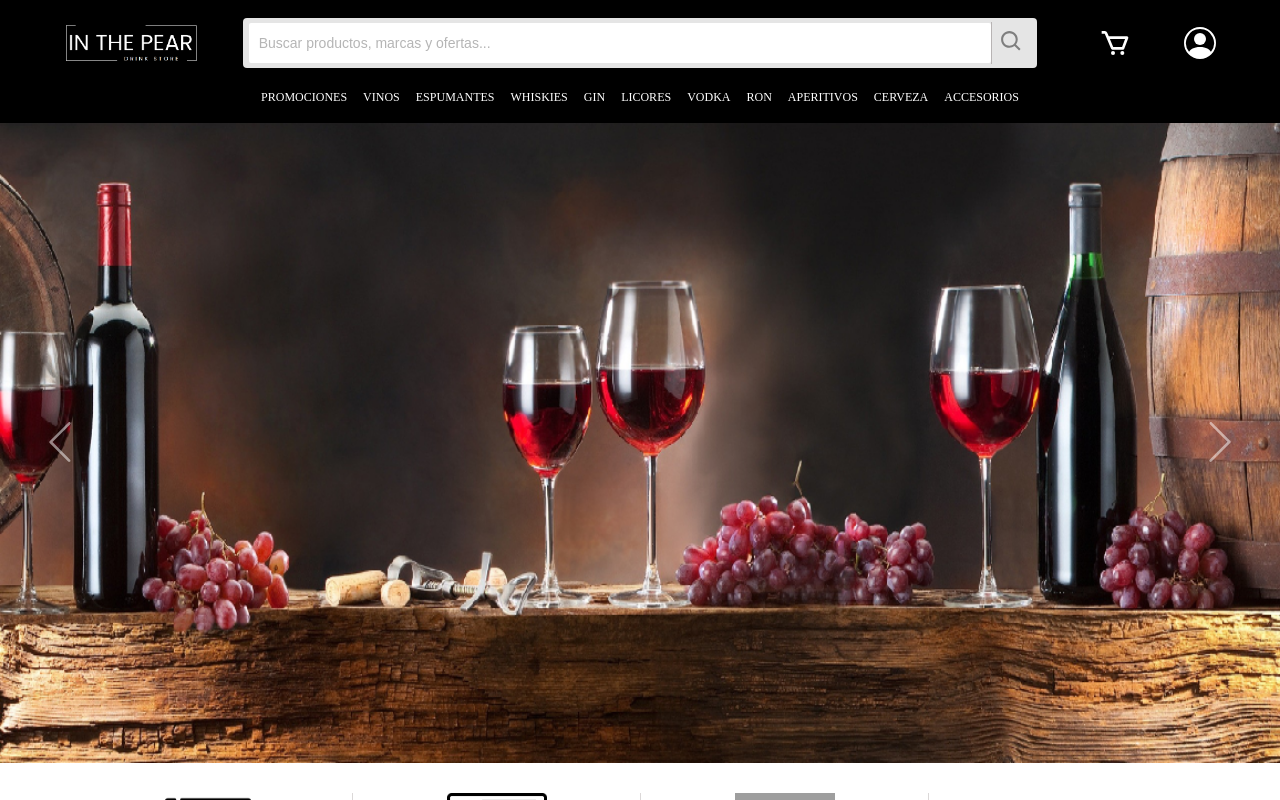
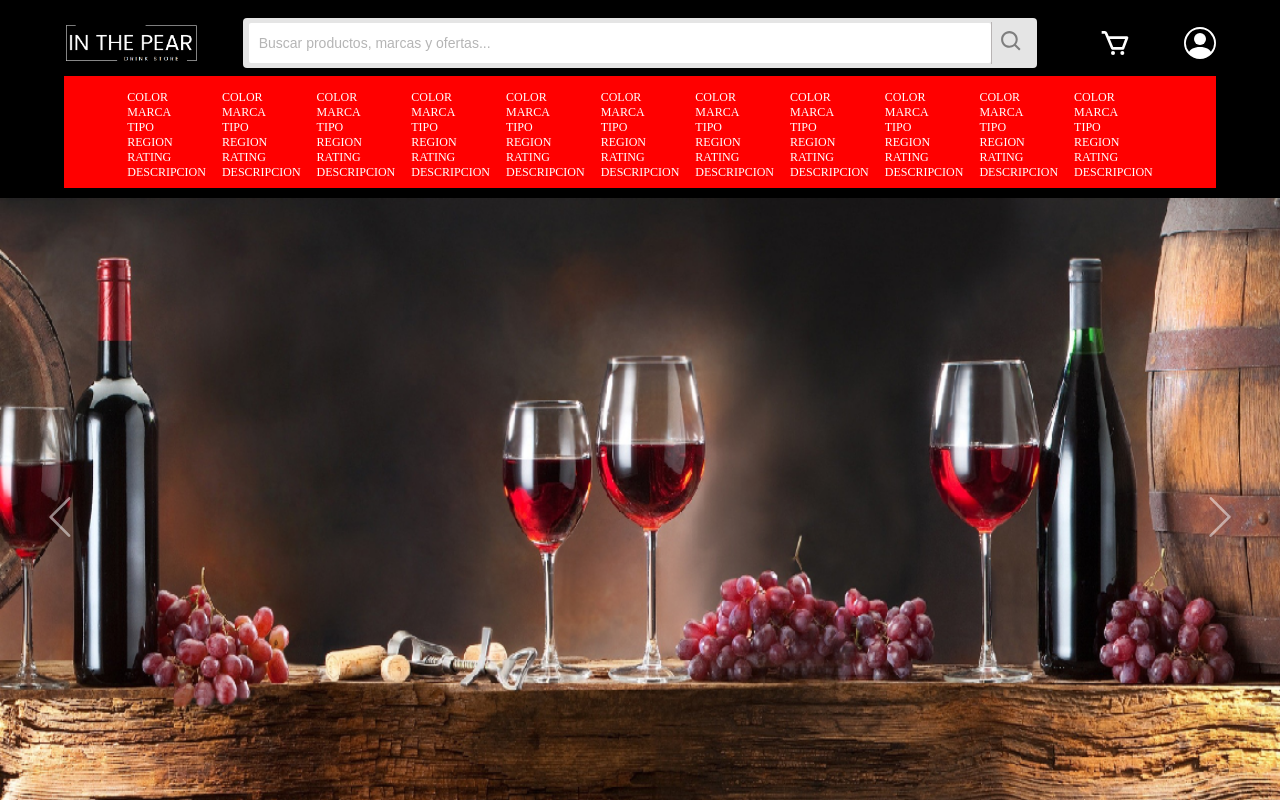
Before and after one commit to ttronge/inthepear, a React (Create React App) app in the folder front/: page / in a window 1280 px wide. Shown: the top 800 px of the page. Built offline with nearby package versions, Linux system fonts and the light colour scheme; grey boxes are pictures that could not be loaded.

Commit message:
progress in the task

```diff
--- a/front/src/Components/Header/index.jsx
+++ b/front/src/Components/Header/index.jsx
@@ -32,8 +32,6 @@ const Header = () => {
 
         </div>
 
-
-
       </nav>
       <MenuNav />
     </header>
--- a/front/src/Components/ItemMenu/index.jsx
+++ b/front/src/Components/ItemMenu/index.jsx
@@ -1,67 +1,36 @@
+import SubCat from '../SubCatMenuNav';
 import './styles.css';
 
-const ItemMenu = ({elementCat}) => {
-  // console.log(elementCat.childrens);
 
-  if (elementCat.childrens){
-    console.log('hola')
-  }
-
+const ItemMenu = ({ catMenu }) => {
+  // console.log(catMenu);
+  // console.log(catMenu.childrens)
+  const {childrens} = catMenu;
   return (
-    <>
-      <div className='item__menu'>
-        { elementCat.category }
-        <div className='subCatMenu'>hola</div>
-      </div>
-    </>
+    <div>
+      {
+        childrens.map( ( subName, index ) => {
+          return (
+            <p key={index}> {subName.subName} </p>
+            // <h1 key={index}>
+            //   { c.sabName }
+            // </h1>
+          )
+        } )
+      }
+    </div>
   )
-  // if (elementCat.childrens) {
-  //   return(
-  //     console.log('hola')
-  //     // <div className='item__menu'> { elementCat.category} {console.log('hola')} </div>
-  //   );
-  // } else {
-  //   return (
-  //   <div className='item__menu'> { elementCat.category} </div>
-  // );
-  // }
 
 };
 
 export default ItemMenu;
 
-//hover y si children en true activas clase css
-
-
-
-
-// import { useState } from "react"
-
-// export default function SidebarItem({item}){
-//     const [open, setOpen] = useState(false)
-
-
-//     if(item.childrens){
-//         return (
-//             <div className={open ? "sidebar-item open" : "sidebar-item"}>
-//                 <div className="sidebar-title">
-//                     <span>
-//                         { item.icon && <i className={item.icon}></i> }
-//                         {item.title}
-//                     </span>
-//                     <i className="bi-chevron-down toggle-btn" onClick={() => setOpen(!open)}></i>
-//                 </div>
-//                 <div className="sidebar-content">
-//                     { item.childrens.map((child, index) => <SidebarItem key={index} item={child} />) }
-//                 </div>
-//             </div>
-//         )
-//     }else{
-//         return (
-//             <a href={item.path || "#"} className="sidebar-item plain">
-//                 { item.icon && <i className={item.icon}></i> }
-//                 {item.title}
-//             </a>
-//         )
-//     }
-// }
+{/* <div className='item-menu-nav'>
+        {
+          catMenu.childrens ? <div>nada</div>  : catMenu.map( ( e, index ) =>(
+            <div className='element' key={index}>
+              {e.nameCat}
+            </div>
+          ))
+        }
+  </div> */}
--- a/front/src/Components/ItemMenu/styles.css
+++ b/front/src/Components/ItemMenu/styles.css
@@ -3,17 +3,19 @@
   height: auto;
   /* height: 50px; */
   margin: 14px 8px 8px 8px;
-  font-size: 12px;
-  font-weight: 500;
   text-transform: uppercase;
-  color: #FFFFFF;
   display: flex;
-  align-items: center;
   cursor: pointer;
   position: relative;
 }
 
-.subCatMenu {
+.element {
+  font-size: 12px;
+  font-weight: 500;
+  color: #FFFFFF;
+}
+
+.subCatMenuContainer {
   width: 100px;
   height: 100px;
   padding: 8px;
@@ -25,6 +27,6 @@
   display: none;
 }
 
-.item__menu:hover > .subCatMenu {
+.item__menu:hover > .subCatMenuContainer {
   display: block;
 }
--- a/front/src/Components/MenuNav/index.jsx
+++ b/front/src/Components/MenuNav/index.jsx
@@ -1,193 +1,25 @@
 import React from 'react';
 import ItemMenu from '../ItemMenu';
+import catMenu from '../../jsonPrueba'
 import './styles.css';
 
-const MenuNav = () => {
-
-  const catMenu = [
-    {
-      name: 'name prod',
-      id: 1,
-      category: 'Promociones',
-      childrens: {
-        brand: '',
-        type: '',
-        color: '',
-        region: '',
-        rating: '',
-        description: '',
-      },
-    },
-    {
-      name: 'name prod',
-      id: 2,
-      category: 'Vinos',
-      childrens: {
-        brand: '',
-        type: '',
-        color: '',
-        region: '',
-        rating: '',
-        description: '',
-      },
-    },
-    {
-      name: 'name prod',
-      id: 3,
-      category: 'Espumantes',
-      childrens: {
-        brand: '',
-        type: '',
-        color: '',
-        region: '',
-        rating: '',
-        description: '',
-      },
-    },
-    {
-      name: 'name prod',
-      id: 4,
-      category: 'Whiskies',
-      childrens: {
-        brand: '',
-        type: '',
-        color: '',
-        region: '',
-        rating: '',
-        description: '',
-      },
-    },
-    {
-      name: 'name prod',
-      id: 5,
-      category: 'Gin',
-      childrens: {
-        brand: '',
-        type: '',
-        color: '',
-        region: '',
-        rating: '',
-        description: '',
-      },
-    },
-    {
-      name: 'name prod',
-      id: 6,
-      category: 'Licores',
-      childrens: {
-        brand: '',
-        type: '',
-        color: '',
-        region: '',
-        rating: '',
-        description: '',
-      },
-    },
-    {
-      name: 'name prod',
-      id: 7,
-      category: 'Vodka',
-      childrens: {
-        brand: '',
-        type: '',
-        color: '',
-        region: '',
-        rating: '',
-        description: '',
-      },
-    },
-    {
-      name: 'name prod',
-      id: 8,
-      category: 'Ron',
-      childrens: {
-        brand: '',
-        type: '',
-        color: '',
-        region: '',
-        rating: '',
-        description: '',
-      },
-    },
-    {
-      name: 'name prod',
-      id: 9,
-      category: 'Aperitivos',
-      childrens: {
-        brand: '',
-        type: '',
-        color: '',
-        region: '',
-        rating: '',
-        description: '',
-      },
-    },
-    {
-      name: 'name prod',
-      id: 10,
-      category: 'Cerveza',
-      childrens: {
-        brand: '',
-        type: '',
-        color: '',
-        region: '',
-        rating: '',
-        description: '',
-      },
-    },
-    {
-      name: 'name prod',
-      id: 11,
-      category: 'Accesorios',
-      childrens: {
-        brand: '',
-        type: '',
-        color: '',
-        region: '',
-        rating: '',
-        description: '',
-      },
-    },
-  ];
-
-  return (
-    <article className='container__main-nav'>
-      <ul className='content__main-nav'>
-        {
-          catMenu.map((elementCat, index) => {
-            return (
-              <ItemMenu key={index}
-              elementCat={elementCat}
-              />
-            );
-          })
-        }
-      </ul>
-
-      {/* <ul>
-      {
-          catMenu.subCat.map( elementSubCat => {
-            return (
-              <p className='item__menu' key={elementSubCat.types}> {elementSubCat.types} </p>
-            );
-          } )
-        }
-      </ul> */}
-    </article>
 
 
-    // <li className='item__main-nav'>main-nav</li>
-    // <li className='item__main-nav'>main-nav</li>
-    // <li className='item__main-nav'>main-nav</li>
-    // <li className='item__main-nav'>main-nav</li>
-    // <li className='item__main-nav'>main-nav</li>
-    // <li className='item__main-nav'>main-nav</li>
-    // <li className='item__main-nav'>main-nav</li>
-    // <li className='item__main-nav'>main-nav</li>
-    // <li className='item__main-nav'>main-nav</li>
-    // <li className='item__main-nav'>main-nav</li>
-    // <li className='item__main-nav'>main-nav</li>
-  );
+const MenuNav = () => {
+  console.log(catMenu);
+  return(
+    <div className='container__menu-nav'>
+      <div className='item-menu-nav'>
+        {catMenu.map( ( catMenu, index ) =>(
+            <div className='element' key={index}>
+              <ItemMenu
+                catMenu={catMenu}
+              />
+            </div>
+          ))
+        }
+      </div>
+    </div>
+  )
 };
-
 export default MenuNav;
--- a/front/src/Components/MenuNav/styles.css
+++ b/front/src/Components/MenuNav/styles.css
@@ -1,18 +1,19 @@
-.container__main-nav {
+.container__menu-nav {
   width: 90%;
   height: auto;
   display: flex;
   justify-content: center;
+  background-color: red;
 }
 
-.content__main-nav {
+.item-menu-nav {
   width: auto;
   height: auto;
   display: flex;
   align-items: center;
 }
 
-.item__menu {
+.element {
   width: auto;
   height: auto;
   /* height: 50px; */
--- /dev/null
+++ b/front/src/Components/SubCatMenuNav/index.jsx
@@ -0,0 +1,19 @@
+import './styles.css';
+
+const SubCat = ( {elementCat} ) => {
+
+  if (elementCat.childrens) {
+    console.log('si');
+  } else {
+    console.log('no');
+  }
+
+  console.log(elementCat);
+  return (
+    <div>
+      Hola
+    </div>
+  );
+};
+
+export default SubCat;
--- /dev/null
+++ b/front/src/Components/SubCatMenuNav/styles.css
@@ -0,0 +1,11 @@
+/* .subCatMenuContainer {
+  width: 100px;
+  height: 100px;
+  padding: 8px;
+  background-color: #FFFFFF;
+  color: #000000;
+  position: absolute;
+  top: 20px;
+  left: 8px;
+  display: none;
+} */
--- /dev/null
+++ b/front/src/jsonPrueba/index.json
@@ -0,0 +1,145 @@
+[
+  {
+    "name": "name prod",
+    "id": 1,
+    "nameCat": "Promociones",
+    "childrens": [
+      {"subName": "color"},
+      {"subName": "marca"},
+      {"subName": "tipo"},
+      {"subName": "region"},
+      {"subName": "rating"},
+      {"subName": "descripcion"}
+    ]
+  },
+  {
+    "name": "name prod",
+    "id": 2,
+    "nameCat": "Vinos",
+    "childrens": [
+      {"subName": "color"},
+      {"subName": "marca"},
+      {"subName": "tipo"},
+      {"subName": "region"},
+      {"subName": "rating"},
+      {"subName": "descripcion"}
+    ]
+  },
+  {
+    "name": "name prod",
+    "id": 3,
+    "nameCat": "Espumantes",
+    "childrens": [
+      {"subName": "color"},
+      {"subName": "marca"},
+      {"subName": "tipo"},
+      {"subName": "region"},
+      {"subName": "rating"},
+      {"subName": "descripcion"}
+    ]
+  },
+  {
+    "name": "name prod",
+    "id": 4,
+    "category": "Whiskies",
+    "childrens": [
+      {"subName": "color"},
+      {"subName": "marca"},
+      {"subName": "tipo"},
+      {"subName": "region"},
+      {"subName": "rating"},
+      {"subName": "descripcion"}
+    ]
+  },
+  {
+    "name": "name prod",
+    "id": 5,
+    "category": "Gin",
+    "childrens": [
+      {"subName": "color"},
+      {"subName": "marca"},
+      {"subName": "tipo"},
+      {"subName": "region"},
+      {"subName": "rating"},
+      {"subName": "descripcion"}
+    ]
+  },
+  {
+    "name": "name prod",
+    "id": 6,
+    "category": "Licores",
+    "childrens": [
+      {"subName": "color"},
+      {"subName": "marca"},
+      {"subName": "tipo"},
+      {"subName": "region"},
+      {"subName": "rating"},
+      {"subName": "descripcion"}
+    ]
+  },
+  {
+    "name": "name prod",
+    "id": 7,
+    "category": "Vodka",
+    "childrens": [
+      {"subName": "color"},
+      {"subName": "marca"},
+      {"subName": "tipo"},
+      {"subName": "region"},
+      {"subName": "rating"},
+      {"subName": "descripcion"}
+    ]
+  },
+  {
+    "name": "name prod",
+    "id": 8,
+    "category": "Ron",
+    "childrens": [
+      {"subName": "color"},
+      {"subName": "marca"},
+      {"subName": "tipo"},
+      {"subName": "region"},
+      {"subName": "rating"},
+      {"subName": "descripcion"}
+    ]
+  },
+  {
+    "name": "name prod",
+    "id": 9,
+    "category": "Aperitivos",
+    "childrens": [
+      {"subName": "color"},
+      {"subName": "marca"},
+      {"subName": "tipo"},
+      {"subName": "region"},
+      {"subName": "rating"},
+      {"subName": "descripcion"}
+    ]
+  },
+  {
+    "name": "name prod",
+    "id": 10,
+    "category": "Cerveza",
+    "childrens": [
+      {"subName": "color"},
+      {"subName": "marca"},
+      {"subName": "tipo"},
+      {"subName": "region"},
+      {"subName": "rating"},
+      {"subName": "descripcion"}
+    ]
+  },
+  {
+    "name": "name prod",
+    "id": 11,
+    "category": "Accesorios",
+    "childrens": [
+      {"subName": "color"},
+      {"subName": "marca"},
+      {"subName": "tipo"},
+      {"subName": "region"},
+      {"subName": "rating"},
+      {"subName": "descripcion"}
+    ]
+  }
+]
```
